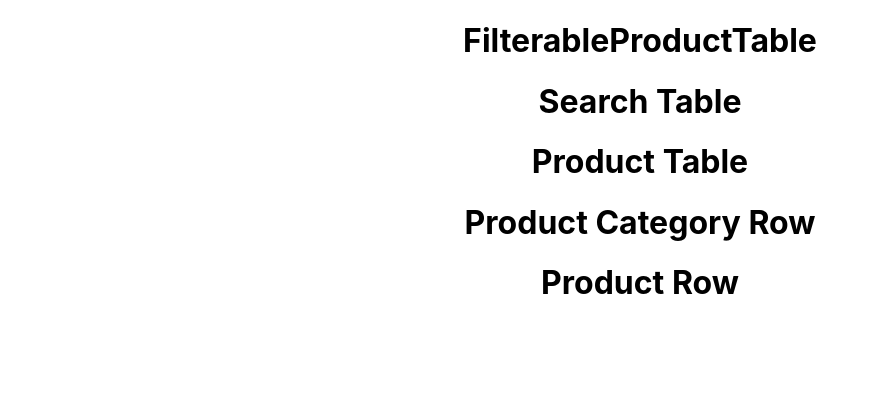
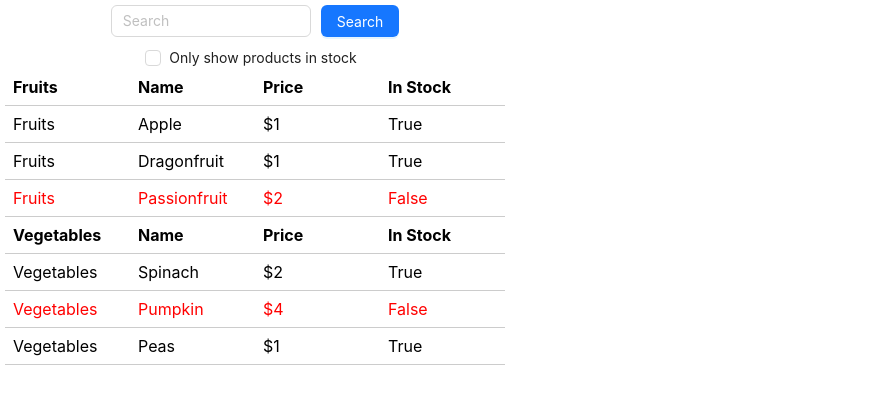
Before and after one commit to abhijeetj100/react-ts, a React (Create React App) app: page / in a window 1280 px wide. Shown: the top 404 px of the page, without its empty margins (0-874 px from the left). Built offline with nearby package versions, Linux system fonts and the light colour scheme.

Commit message:
Feat: Static verison of the product table

```diff
--- a/package.json
+++ b/package.json
@@ -14,6 +14,7 @@
     "@types/react": "^18.0.0",
     "@types/react-dom": "^18.0.0",
     "antd": "^5.20.6",
+    "lodash-es": "^4.17.21",
     "react": "^18.3.1",
     "react-dom": "^18.3.1",
     "react-scripts": "5.0.1",
@@ -43,5 +44,8 @@
       "last 1 firefox version",
       "last 1 safari version"
     ]
+  },
+  "devDependencies": {
+    "@types/lodash-es": "^4.17.12"
   }
 }
--- a/src/App.css
+++ b/src/App.css
@@ -1,5 +1,5 @@
 .App {
-  text-align: center;
+  /* text-align: center; */
 }
 
 .App-logo {
--- a/src/App.tsx
+++ b/src/App.tsx
@@ -1,25 +1,21 @@
-import React from 'react';
 import './App.css';
+import { ConfigProvider, theme } from 'antd';
 import FilterableProductTable from './components/FilterableProductTable';
 
 function App() {
-  // const [count, setCount] = React.useState(0);
-
-  // function handleClick(){
-  //   setCount(count+1);
-  //   console.log(`Button clicked ${count} times`);
-  // }
   return (
     <div className="App">
-      {/* <h1>Welcome to my App!</h1>
-      <MyButton count={count} OnClick={handleClick}/>
-      <br/>
-      <MyButton count={count} OnClick={handleClick}/>
-      <ProfileCard />
-      <br/> */}
-      {/* <TicTacToe /> */}
-      {/* <Board /> */}
-      <FilterableProductTable />
+      <ConfigProvider
+        theme={{
+          algorithm: theme.defaultAlgorithm,
+        }}
+      >
+        <FilterableProductTable />
+        {/* <Space>
+          <Input placeholder="Please Input" />
+          <Button type="primary">Submit</Button>
+        </Space> */}
+      </ConfigProvider>
     </div>
   );
 }
--- a/src/components/FilterableProductTable/ProductTable/ProductCategoryRow/index.tsx
+++ b/src/components/FilterableProductTable/ProductTable/ProductCategoryRow/index.tsx
@@ -1,7 +1,19 @@
-export default function ProductCategoryRow(){
+export default function ProductCategoryRow({category}: {category: string}){
     return (
         <div>
-            <h1>Product Category Row</h1>
+            <div style={{
+            display: "flex",
+            width: "500px",
+            flexDirection: "row",
+            borderBottom: "1px solid #ccc",
+            padding: "8px 0",
+            fontWeight: "bold"
+        }}>
+            <span style={{flex: 1, textAlign: "left", padding: "0 8px"}}>{category}</span>
+            <span style={{flex: 1, textAlign: "left", padding: "0 8px"}}>Name</span>
+            <span style={{flex: 1, textAlign: "left", padding: "0 8px"}}>Price</span>
+            <span style={{flex: 1, textAlign: "left", padding: "0 8px"}}>In Stock</span>
+        </div>
         </div>
     )
 }
--- a/src/components/FilterableProductTable/ProductTable/ProductRow/index.tsx
+++ b/src/components/FilterableProductTable/ProductTable/ProductRow/index.tsx
@@ -1,7 +1,20 @@
-export default function ProductRow(){
+import { IProduct } from "../..";
+
+export default function ProductRow({product}: {product: IProduct}){
+    console.log(product);
     return (
-        <div>
-            <h1>Product Row</h1>
+        <div style={{
+            display: "flex",
+            width: "500px",
+            flexDirection: "row",
+            borderBottom: "1px solid #ccc",
+            padding: "8px 0",
+            color: !product.stocked ? "Red" : "Black"
+        }}>
+            <span style={{flex: 1, textAlign: "left", padding: "0 8px"}}>{product.category}</span>
+            <span style={{flex: 1, textAlign: "left", padding: "0 8px"}}>{product.name}</span>
+            <span style={{flex: 1, textAlign: "left", padding: "0 8px"}}>{product.price}</span>
+            <span style={{flex: 1, textAlign: "left", padding: "0 8px"}}>{product.stocked ? "True" : "False"}</span>
         </div>
     )
 }
--- a/src/components/FilterableProductTable/ProductTable/index.tsx
+++ b/src/components/FilterableProductTable/ProductTable/index.tsx
@@ -1,12 +1,43 @@
+import { uniq } from "lodash-es";
+import { IProduct } from "..";
 import ProductCategoryRow from "./ProductCategoryRow";
 import ProductRow from "./ProductRow";
 
-export default function ProductTable(){
+interface IProductCategoryRow {
+    categoryComponent: React.ReactElement<typeof ProductCategoryRow>;
+    productComponents: React.ReactElement<typeof ProductRow>[];
+}
+
+
+export default function ProductTable({ProductData}: {ProductData: IProduct[]}){
+
+    const categories: string[] = ProductData.map((product) => product.category);
+    const uniqCategories: string[] = uniq(categories);
+
+    const productsByCategory = new Map<string, IProduct[]>();
+
+    uniqCategories.forEach((category) => {
+        productsByCategory.set(category, ProductData.filter((product) => product.category === category));
+    });
+
+    let productCaregoriesComponents: Map<string, IProductCategoryRow> = new Map<string, IProductCategoryRow>();
+
+    const tableRows: JSX.Element[] = [];
+
+    productsByCategory.forEach((value, key) => {
+        productCaregoriesComponents.set(key, {
+            categoryComponent: <ProductCategoryRow category={key} />,
+            productComponents: value.map((product) => <ProductRow product={product} />)
+        });
+        tableRows.push(<ProductCategoryRow category={key} />);
+        tableRows.push(...value.map((product) => <ProductRow product={product} />));
+    })
+
+    console.log("hellooo", Object.fromEntries(productCaregoriesComponents));
+
     return (
         <div>
-            <h1>Product Table</h1>
-            <ProductCategoryRow />
-            <ProductRow />
+            {tableRows}
         </div>
     )
 }
--- a/src/components/FilterableProductTable/SearchBar/index.tsx
+++ b/src/components/FilterableProductTable/SearchBar/index.tsx
@@ -1,7 +1,47 @@
+import { Button, Checkbox, Input } from "antd";
+import { useState } from "react";
+import type { ButtonProps, CheckboxProps, InputProps } from "antd";
+
 export default function SearchTable(){
+
+    const [checked, setChecked] = useState(false);
+
+    const [searchVal, setSearchVal] = useState("");
+
+    const onChange: CheckboxProps['onChange'] = (e) => {
+        setChecked(e.target.checked);
+    }
+
+    const OnSearchClicked: ButtonProps['onClick'] = (e) => {
+        console.log(checked);
+    }
+
+    const OnSearchInput: InputProps['onInput'] = (e: any) => {
+        console.log(e.target.value);
+        setSearchVal(e.target.value);
+    }
+
     return (
-        <div>
-            <h1>Search Table</h1>
+        <div style={{
+            display: "flex",
+            flexDirection: "column",
+            width: "500px",
+            alignItems: "center",
+            gap: "10px"
+
+        }}>
+            <div style={{
+                display: "flex",
+                flexDirection: "row",
+                justifyContent: "center",
+                alignItems: "center",
+                gap: "10px",
+
+            }}>
+                <Input placeholder="Search" style={{width: "200px"}} value={searchVal} onInput={OnSearchInput}/>
+                <Button type="primary" onClick={OnSearchClicked}>Search</Button>
+            </div>
+            <Checkbox onChange={onChange} checked={checked}>Only show products in stock</Checkbox>
         </div>
     )
 }
--- a/src/components/FilterableProductTable/index.tsx
+++ b/src/components/FilterableProductTable/index.tsx
@@ -1,28 +1,29 @@
 import ProductTable from "./ProductTable";
 import SearchTable from "./SearchBar";
 
-// interface IProduct{
-//     category: string;
-//     price: string;
-//     stocked: boolean;
-//     name: string;
-// }
+export interface IProduct{
+    category: string;
+    price: string;
+    stocked: boolean;
+    name: string;
+}
 
-// const ProductData: IProduct[] = [
-//     { category: "Fruits", price: "$1", stocked: true, name: "Apple" },
-//     { category: "Fruits", price: "$1", stocked: true, name: "Dragonfruit" },
-//     { category: "Fruits", price: "$2", stocked: false, name: "Passionfruit" },
-//     { category: "Vegetables", price: "$2", stocked: true, name: "Spinach" },
-//     { category: "Vegetables", price: "$4", stocked: false, name: "Pumpkin" },
-//     { category: "Vegetables", price: "$1", stocked: true, name: "Peas" }
-//   ];
+const ProductData: IProduct[] = [
+    { category: "Fruits", price: "$1", stocked: true, name: "Apple" },
+    { category: "Fruits", price: "$1", stocked: true, name: "Dragonfruit" },
+    { category: "Fruits", price: "$2", stocked: false, name: "Passionfruit" },
+    { category: "Vegetables", price: "$2", stocked: true, name: "Spinach" },
+    { category: "Vegetables", price: "$4", stocked: false, name: "Pumpkin" },
+    { category: "Vegetables", price: "$1", stocked: true, name: "Peas" }
+  ];
 
 export default function FilterableProductTable(){
     return (
-        <div>
-            <h1>FilterableProductTable</h1>
+        <div style={{
+            padding: "5px",
+        }}>
             <SearchTable />
-            <ProductTable />
+            <ProductTable ProductData={ProductData}/>
         </div>
     )
 }
--- a/src/components/ProfileCard/index.tsx
+++ b/src/components/ProfileCard/index.tsx
@@ -1,6 +1,3 @@
-// import { Card } from "antd";
-
-
 const user = {
     name: "Iron Man",
     imgSrc: "https://www.shutterstock.com/shutterstock/photos/2061533240/display_1500/stock-photo-mountain-view-california-october-iron-man-cardstock-mask-of-marvel-book-character-2061533240.jpg",
--- a/src/index.css
+++ b/src/index.css
@@ -11,3 +11,8 @@ code {
   font-family: source-code-pro, Menlo, Monaco, Consolas, 'Courier New',
     monospace;
 }
+/* html, body {
+  padding: 0;
+  margin: 0;
+  background: #000;
+} */
```
Also changed, not shown: 1 other file (tests, documents, lock files or other folders).
